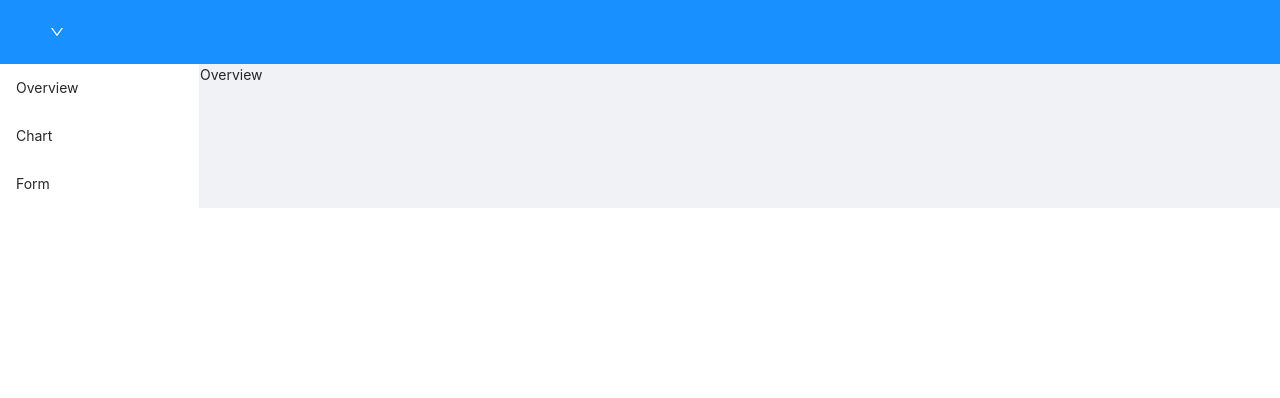
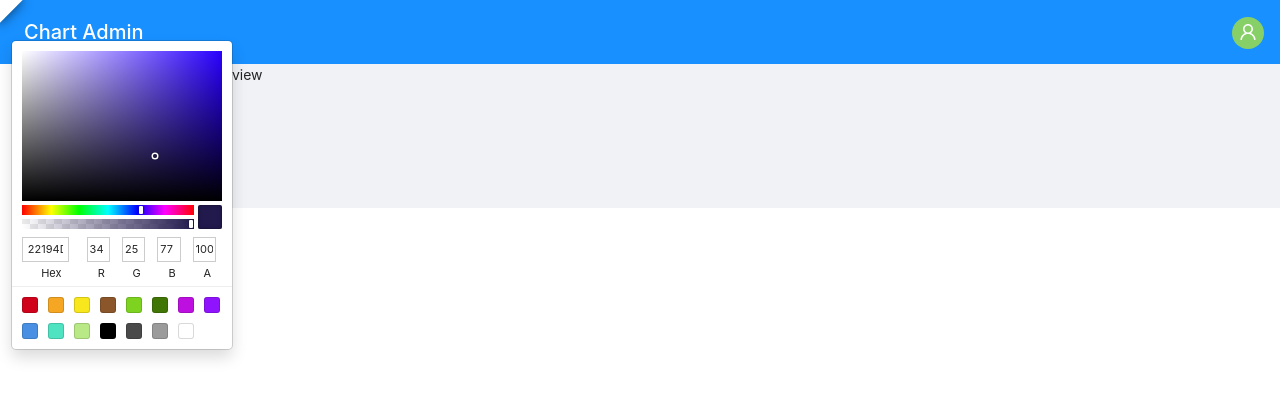
Before and after one commit to wisewrong/chart-admin, a React (Vite) app: page / in a window 1280 px wide. Shown: the top 398 px of the page. Built offline with nearby package versions, Linux system fonts and the light colour scheme.

Commit message:
feat: 调整 ColorPicker 位置和样式

```diff
--- a/package.json
+++ b/package.json
@@ -6,7 +6,7 @@
     "node": ">=16"
   },
   "scripts": {
-    "dev": "vite",
+    "dev": "vite --host",
     "build": "tsc && vite build",
     "preview": "vite preview",
     "prepare": "husky install"
--- /dev/null
+++ b/src/components/color-picker/index.less
@@ -0,0 +1,34 @@
+@icon-width: 16px;
+
+.basic-layout-header {
+  position: relative;
+
+  .color-picker {
+    position: absolute;
+    top: -@icon-width;
+    left: -@icon-width;
+  }
+}
+
+.color-picker {
+  border: @icon-width solid transparent;
+  border-right-color: #fff;
+  width: 0;
+  height: 0;
+  transform: rotateZ(45deg);
+  box-shadow: 1px 1px 12px rgba(0, 0, 0, 0.52);
+}
+
+.color-picker-overlay {
+  .ant-popover-inner {
+    box-shadow: none;
+    padding: 0 12px;
+    background: none;
+  }
+  .ant-popover-inner-content {
+    padding: 0;
+  }
+  .ant-popover-arrow {
+    display: none;
+  }
+}
--- a/src/components/ColorPicker/index.tsx
+++ b/src/components/color-picker/index.tsx
@@ -1,7 +1,7 @@
 import React, { useCallback, useState } from 'react';
 import { SketchPicker } from 'react-color';
 import { ConfigProvider, Popover } from 'antd';
-import { DownOutlined } from '@ant-design/icons';
+import './index.less';
 
 const ColorPicker: React.FC = () => {
   const [primaryColor, setPrimaryColor] = useState();
@@ -19,10 +19,13 @@ const ColorPicker: React.FC = () => {
   const picker = <SketchPicker color={primaryColor} onChange={onPrimaryColorChange} />;
 
   return (
-    <Popover trigger="click" placement="bottom" content={picker}>
-      <div className="color-picker">
-        <DownOutlined />
-      </div>
+    <Popover
+      trigger="hover"
+      placement="bottom"
+      content={picker}
+      overlayClassName="color-picker-overlay"
+    >
+      <div className="color-picker cursor-pointer" />
     </Popover>
   );
 };
--- a/src/global.less
+++ b/src/global.less
@@ -1,2 +1,3 @@
 @import 'antd/dist/antd.variable.min.css';
 @import './styles/common.less';
+@import './styles/taildwind.less';
--- a/src/layout/basic-layout/header.tsx
+++ /dev/null
@@ -1,16 +0,0 @@
-import React from 'react';
-import { Layout } from 'antd';
-import ColorPicker from '@/components/ColorPicker';
-
-const { Header } = Layout;
-
-const BasicLayoutHeader: React.FC = () => {
-  return (
-    <Header className="basic-layout-header">
-      {/* <div>wisewrong</div> */}
-      <ColorPicker />
-    </Header>
-  );
-};
-
-export default BasicLayoutHeader;
--- /dev/null
+++ b/src/layout/basic-layout/header/index.tsx
@@ -0,0 +1,22 @@
+import React from 'react';
+import { Layout, Space } from 'antd';
+import ColorPicker from '@/components/color-picker';
+import UserInfo from './user-info';
+
+const { Header } = Layout;
+
+const BasicLayoutHeader: React.FC = () => {
+  return (
+    <Header className="basic-layout-header flex flex-row flex-justify-between">
+      <Space className="header-left">
+        <ColorPicker />
+        <div className="logo">Chart Admin</div>
+      </Space>
+      <Space className="header-right">
+        <UserInfo />
+      </Space>
+    </Header>
+  );
+};
+
+export default BasicLayoutHeader;
--- /dev/null
+++ b/src/layout/basic-layout/header/user-info.tsx
@@ -0,0 +1,15 @@
+import React from 'react';
+import { Avatar, Dropdown } from 'antd';
+import { UserOutlined } from '@ant-design/icons';
+
+const UserInfo: React.FC = () => {
+  const overlay = <div>wisewrong</div>;
+
+  return (
+    <Dropdown overlay={overlay} trigger={['click']}>
+      <Avatar className="cursor-pointer user-avatar" icon={<UserOutlined />} />
+    </Dropdown>
+  );
+};
+
+export default UserInfo;
--- a/src/layout/basic-layout/index.less
+++ b/src/layout/basic-layout/index.less
@@ -1,6 +1,24 @@
+@avatar-bg-color: rgb(135, 208, 104);
+
 .basic-layout {
   .basic-layout-header {
     background-color: @primary-color;
+    padding: 0 16px;
     color: #fff;
   }
 }
+
+.basic-layout-header {
+  .logo {
+    font-weight: 500;
+    font-size: 20px;
+  }
+  .user-avatar {
+    background: @avatar-bg-color;
+    transition: @transition-config;
+
+    &:hover {
+      background: lighten(@avatar-bg-color, 10%);
+    }
+  }
+}
--- /dev/null
+++ b/src/styles/taildwind.less
@@ -0,0 +1,42 @@
+/*指针样式*/
+.cursor-pointer {
+  cursor: pointer;
+}
+
+.cursor-disabled {
+  cursor: not-allowed;
+}
+
+/*常用布局*/
+.flex {
+  display: flex;
+}
+
+.flex-row {
+  flex-direction: row;
+}
+
+.flex-column {
+  flex-direction: column;
+}
+
+.flex-auto {
+  flex: auto;
+}
+
+/*对齐方式*/
+.flex-align-center {
+  align-items: center;
+}
+
+.flex-justify-center {
+  justify-content: center;
+}
+
+.flex-justify-between {
+  justify-content: space-between;
+}
+
+.flex-justify-end {
+  justify-content: flex-end;
+}
```
Also changed, not shown: .prettierrc.js, src/components/ColorPicker/index.less (deleted).
